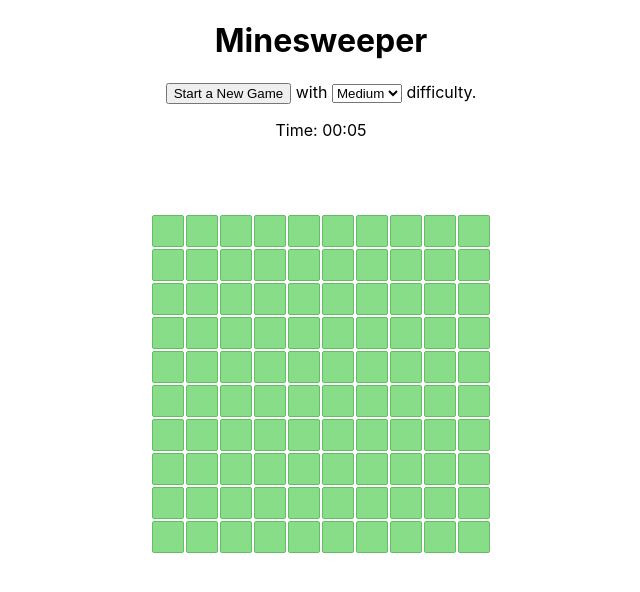
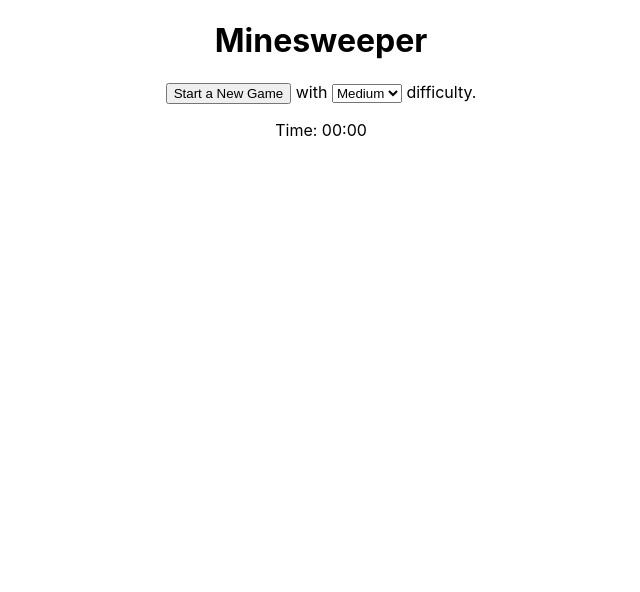
Before and after one commit to avrame/minesweeper, a React (Create React App) app: page / in a window 1280 px wide. Shown: the top 592 px of the page, without its empty margins (319-959 px from the left). Built offline with nearby package versions, Linux system fonts and the light colour scheme.

Commit message:
game doesn't start on page load

```diff
--- a/src/App.js
+++ b/src/App.js
@@ -48,11 +48,6 @@ function App() {
 
     setField(initialField);
   }, [tempDifficulty]);
-
-  useEffect(() => {
-    startNewGame();
-    return () => clearInterval(timerID);
-  }, [startNewGame]);
 
   useEffect(() => {
     savedCallback.current = callback;
--- a/src/components/section/index.jsx
+++ b/src/components/section/index.jsx
@@ -6,16 +6,14 @@ function Section ({ row, col, data, onRevealSections, onFlag }) {
 
     function handleLeftClick (e) {
         e.preventDefault();
-        if (status !== 'f') {
-            onRevealSections(row, col);
-        }
+        if (status === 'f') return;
+        onRevealSections(row, col);
     }
 
     function handleRightClick (e) {
         e.preventDefault();
-        if (status !== 'r') {
-            onFlag(row, col);
-        }
+        if (status === 'r') return;
+        onFlag(row, col);
     }
 
     let displayContent;
```
